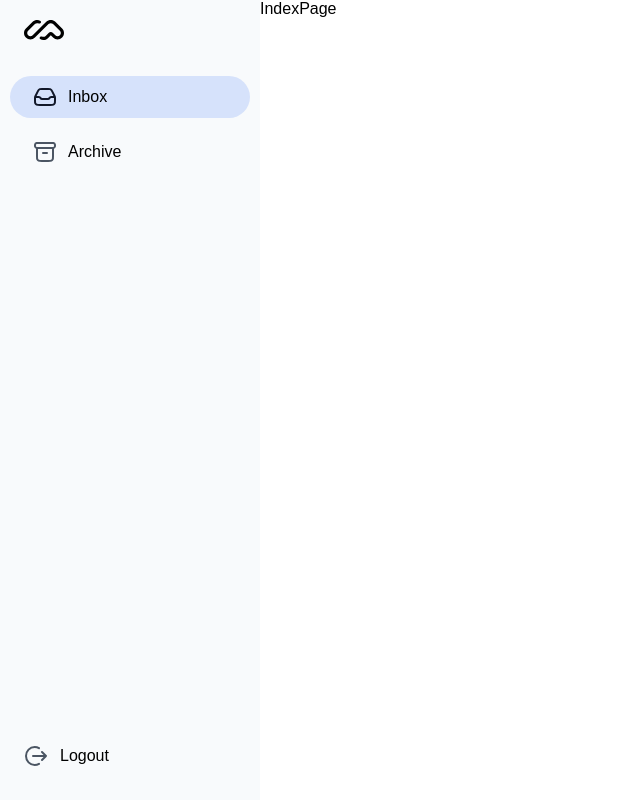
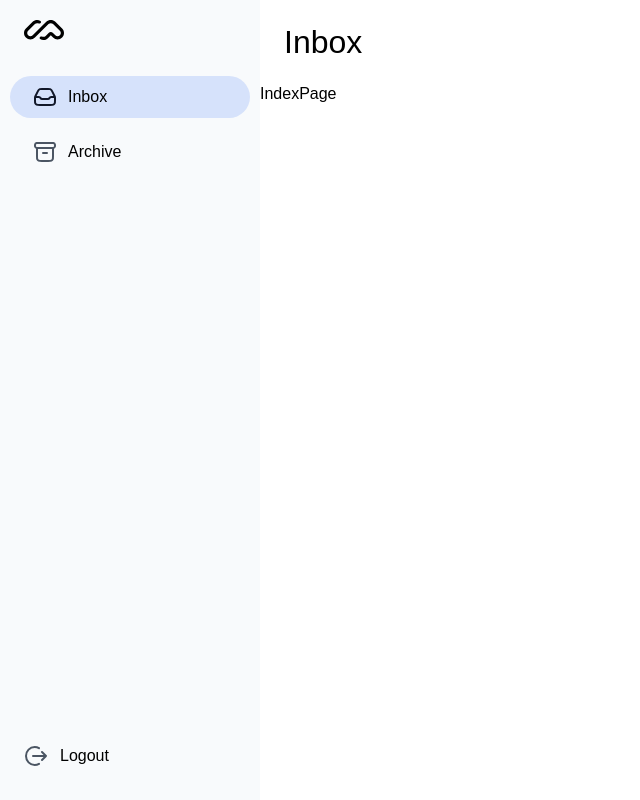
Before and after one commit to toiq/email, a Next.js app: page /inbox in a window 1280 px wide. Shown: the whole page, without its empty margins (0-640 px from the left). Built offline with nearby package versions, Linux system fonts and the light colour scheme.

Commit message:
Add email context with dummy data

```diff
--- a/src/app/inbox/page.tsx
+++ b/src/app/inbox/page.tsx
@@ -1,4 +1,12 @@
+"use client";
+import { EmailContext } from "@/contexts/email-context";
+import { useContext } from "react";
+
 const IndexPage = () => {
+  const { emailData } = useContext(EmailContext);
+
+  console.log({ emailData });
+
   return <div>IndexPage</div>;
 };
 
--- a/src/app/layout.tsx
+++ b/src/app/layout.tsx
@@ -2,6 +2,8 @@ import type { Metadata } from "next";
 import { Geist, Geist_Mono } from "next/font/google";
 import "./globals.css";
 import { Sidebar } from "@/features/sidebar/sidebar";
+import { PageTitle } from "@/components/page-title";
+import { EmailContextProvider } from "@/contexts/email-context";
 
 const geistSans = Geist({
   variable: "--font-geist-sans",
@@ -32,7 +34,10 @@ export default function RootLayout({
         }}
       >
         <Sidebar />
-        {children}
+        <div>
+          <PageTitle />
+          <EmailContextProvider>{children}</EmailContextProvider>
+        </div>
       </body>
     </html>
   );
--- /dev/null
+++ b/src/components/page-title.tsx
@@ -0,0 +1,27 @@
+"use client";
+
+import { usePathname } from "next/navigation";
+
+type pathnames = "/inbox" | "/archive";
+
+const mapLinkToTitle = {
+  "/inbox": "Inbox",
+  "/archive": "Archive",
+};
+
+export const PageTitle = () => {
+  const pathname = usePathname();
+  return (
+    <p
+      style={{
+        paddingTop: "24px",
+        paddingBottom: "24px",
+        paddingLeft: "24px",
+        fontWeight: 500,
+        fontSize: "32px",
+      }}
+    >
+      {mapLinkToTitle[pathname as pathnames]}
+    </p>
+  );
+};
--- /dev/null
+++ b/src/contexts/email-context.tsx
@@ -0,0 +1,24 @@
+"use client";
+import { db } from "@/data/db";
+import { Email } from "@/types/email.type";
+import { createContext, Dispatch, SetStateAction, useState } from "react";
+
+interface EmailContext {
+  emailData?: Email[];
+  setEmailData?: Dispatch<SetStateAction<Email[]>>;
+}
+
+export const EmailContext = createContext<EmailContext>({});
+
+export const EmailContextProvider = ({
+  children,
+}: Readonly<{
+  children: React.ReactNode;
+}>) => {
+  const [emailData, setEmailData] = useState(db);
+  return (
+    <EmailContext.Provider value={{ emailData, setEmailData }}>
+      {children}
+    </EmailContext.Provider>
+  );
+};
--- /dev/null
+++ b/src/data/db.ts
@@ -0,0 +1,25 @@
+import { Email } from "@/types/email.type";
+
+export const db: Email[] = [
+  {
+    id: "1",
+    title: "This is email 1",
+    content: "Content of email 1",
+    isRead: false,
+    folder: "inbox",
+  },
+  {
+    id: "2",
+    title: "This is email 2",
+    content: "Content of email 2",
+    isRead: false,
+    folder: "inbox",
+  },
+  {
+    id: "3",
+    title: "This is email 3",
+    content: "Content of email 3",
+    isRead: false,
+    folder: "inbox",
+  },
+];
```
Also changed, not shown: src/types/email.type.ts (added, +7 -0 lines).
